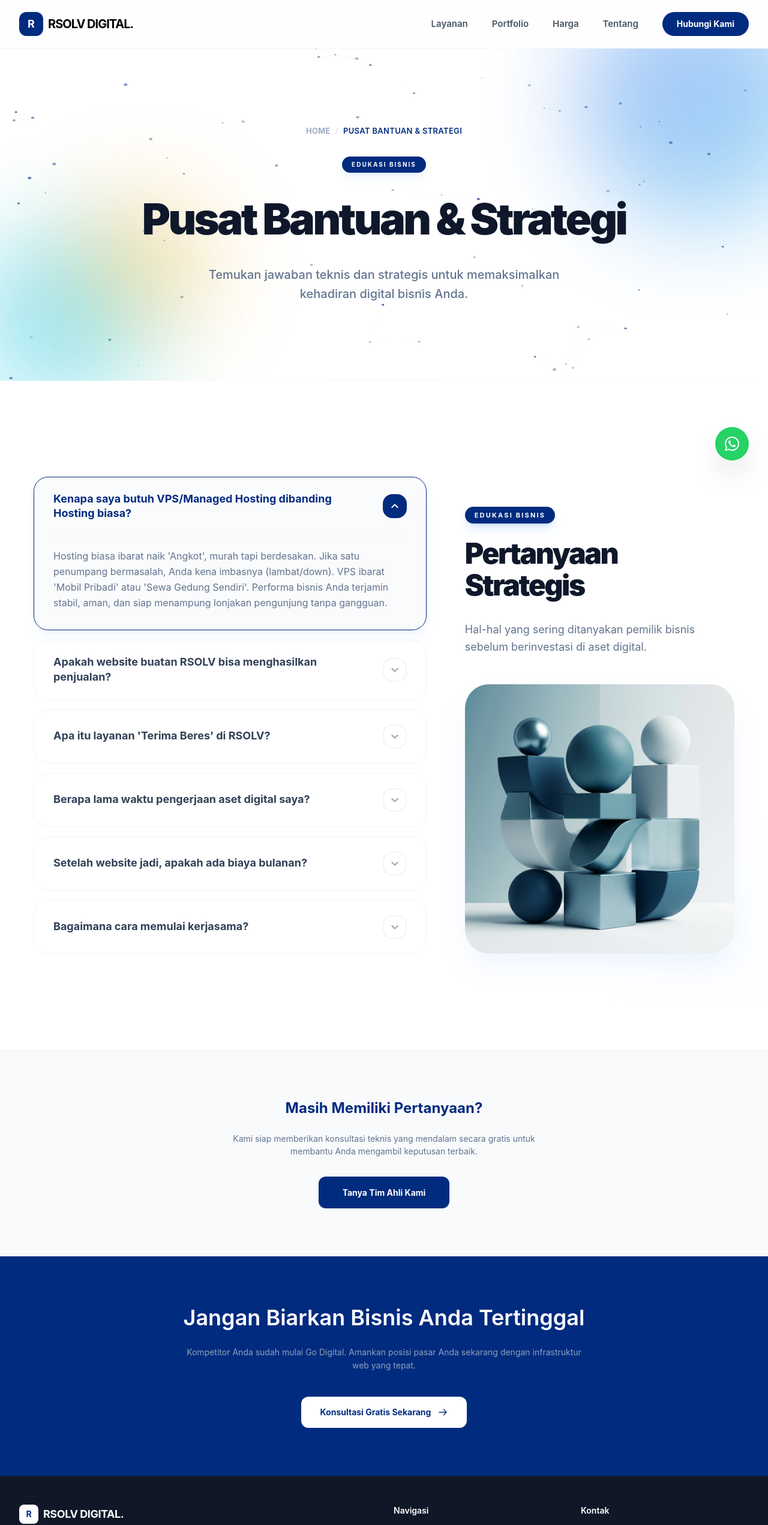
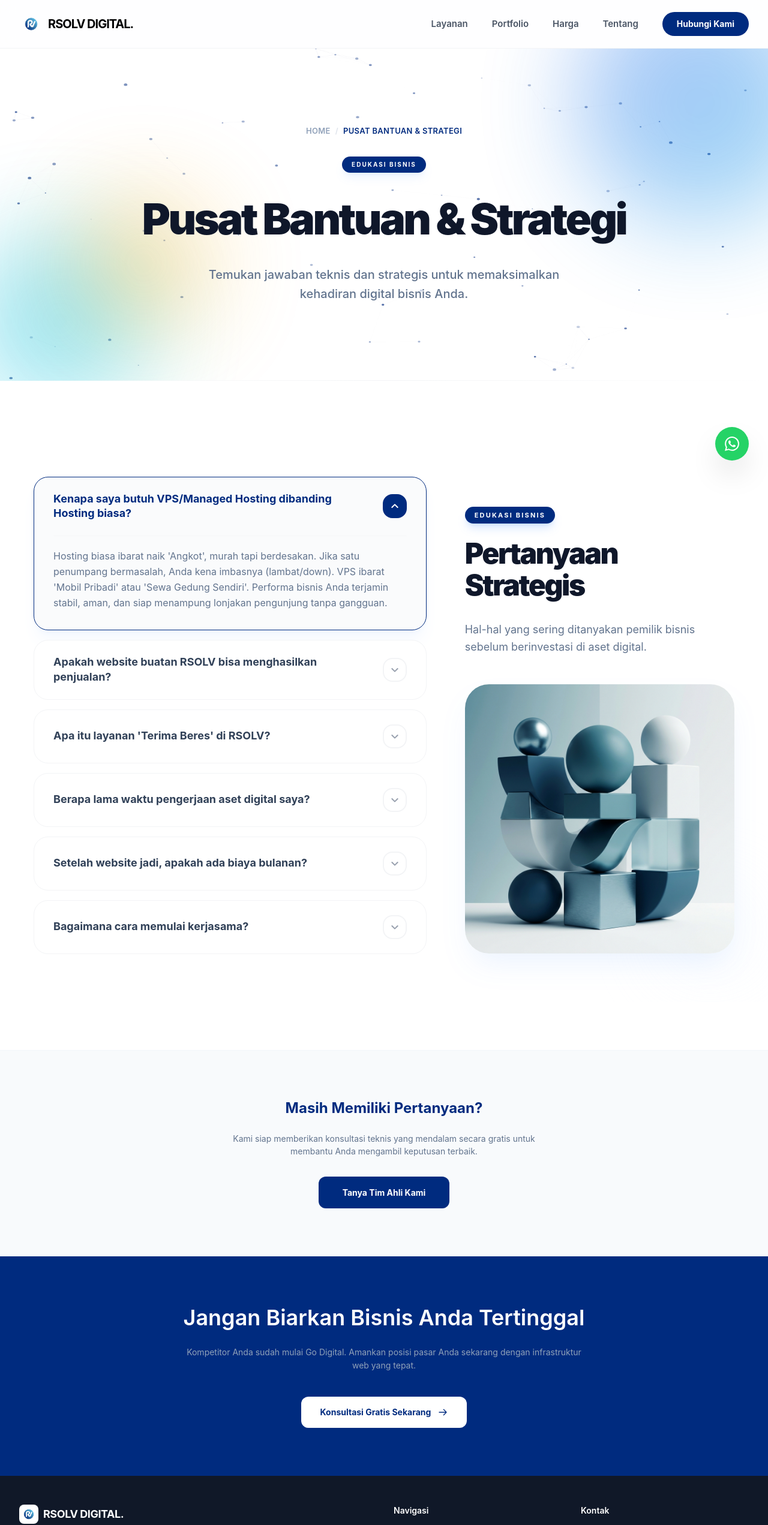
Before and after one commit to fadeta-ig/rspace, a Next.js app: page /faq in a window 1280 px wide. Shown: the top 2543 px of the page at 60% size. Built offline with nearby package versions, Linux system fonts and the light colour scheme; a web font is replaced by a local one.

Commit message:
commit logo

```diff
--- a/src/app/globals.css
+++ b/src/app/globals.css
@@ -112,7 +112,6 @@ body {
   width: 40px;
   height: 40px;
   border-radius: 10px;
-  background: #002B7F;
   display: flex;
   align-items: center;
   justify-content: center;
@@ -125,11 +124,7 @@ body {
   box-shadow: 0 16px 20px rgba(37, 99, 235, 0.4);
 }
 
-.hero-brand .logo-icon span {
-  color: white;
-  font-size: 1rem;
-  font-weight: 700;
-}
+/* .hero-brand .logo-icon span removed as logo is now an image */
 
 .hero-brand-name {
   font-family: 'Google Sans Flex', -apple-system, sans-serif;
--- a/src/components/layout/Footer.tsx
+++ b/src/components/layout/Footer.tsx
@@ -1,7 +1,9 @@
 "use client";
 
 import Link from "next/link";
+import Image from "next/image";
 import content from "@/data/content.json";
+import logo from "@/assets/logo/rsolv-logo.webp";
 
 const { site, navbar, footer, contact } = content;
 
@@ -12,8 +14,12 @@ export default function Footer() {
                 <div className="grid grid-cols-1 md:grid-cols-4 gap-8 mb-8">
                     <div className="md:col-span-2">
                         <Link href="/" className="flex items-center gap-2 mb-4 group cursor-pointer">
-                            <div className="w-8 h-8 rounded-lg bg-white flex items-center justify-center">
-                                <span className="text-[#002B7F] font-bold text-sm">{site.logoLetter}</span>
+                            <div className="w-8 h-8 rounded-lg overflow-hidden flex items-center justify-center bg-white">
+                                <Image
+                                    src={logo}
+                                    alt={site.name}
+                                    className="w-full h-full object-cover"
+                                />
                             </div>
                             <span className="font-bold text-lg text-white tracking-tight">{site.name}</span>
                         </Link>
--- a/src/components/layout/Header.tsx
+++ b/src/components/layout/Header.tsx
@@ -2,7 +2,9 @@
 
 import { useState, useEffect, useRef } from "react";
 import Link from "next/link";
+import Image from "next/image";
 import content from "@/data/content.json";
+import logo from "@/assets/logo/rsolv-logo.webp";
 import { CloseIcon, ContactIcon } from "@/components/ui/Icons";
 
 const { site, navbar } = content;
@@ -54,8 +56,12 @@ export default function Header() {
                 <div className="container px-4 lg:px-8">
                     <div className="flex items-center justify-between h-20">
                         <Link href="/" className="flex items-center gap-2 group">
-                            <div className="w-10 h-10 rounded-xl bg-[#002B7F] flex items-center justify-center transition-all duration-300 group-hover:scale-105 group-hover:shadow-lg group-hover:shadow-blue-500/20">
-                                <span className="text-white font-bold text-lg">{site.logoLetter}</span>
+                            <div className="w-10 h-10 rounded-xl overflow-hidden flex items-center justify-center transition-all duration-300 group-hover:scale-105 group-hover:shadow-lg group-hover:shadow-blue-500/20">
+                                <Image
+                                    src={logo}
+                                    alt={site.name}
+                                    className="w-full h-full object-cover"
+                                />
                             </div>
                             <span className="font-bold text-xl text-black tracking-tighter">{site.name}</span>
                         </Link>
@@ -102,8 +108,12 @@ export default function Header() {
                 {/* Close Button Header */}
                 <div className="flex items-center justify-between p-6">
                     <Link href="/" onClick={closeMenu} className="flex items-center gap-2">
-                        <div className="w-8 h-8 rounded-lg bg-[#002B7F] flex items-center justify-center">
-                            <span className="text-white font-bold text-sm">{site.logoLetter}</span>
+                        <div className="w-8 h-8 rounded-lg overflow-hidden flex items-center justify-center">
+                            <Image
+                                src={logo}
+                                alt={site.name}
+                                className="w-full h-full object-cover"
+                            />
                         </div>
                         <span className="font-bold text-lg text-black tracking-tight">{site.name}</span>
                     </Link>
--- a/src/components/sections/Hero.tsx
+++ b/src/components/sections/Hero.tsx
@@ -2,7 +2,9 @@
 
 import { useEffect } from "react";
 import Link from "next/link";
+import Image from "next/image";
 import content from "@/data/content.json";
+import logo from "@/assets/logo/rsolv-logo.webp";
 import InteractiveBackground from "@/components/ui/InteractiveBackground";
 
 const { hero, site } = content;
@@ -48,8 +50,12 @@ export default function Hero() {
             <div className="hero-content">
                 {/* Logo with Brand Name */}
                 <div className="hero-brand opacity-0">
-                    <div className="logo-icon">
-                        <span>{site.logoLetter}</span>
+                    <div className="logo-icon overflow-hidden">
+                        <Image
+                            src={logo}
+                            alt={site.name}
+                            className="w-full h-full object-cover"
+                        />
                     </div>
                     <span className="hero-brand-name">{site.name}</span>
                 </div>
--- a/src/data/content.json
+++ b/src/data/content.json
@@ -3,6 +3,7 @@
         "name": "RSOLV DIGITAL.",
         "shortName": "RSOLV",
         "logoLetter": "R",
+        "logo": "/src/assets/logo/rsolv-logo.webp",
         "tagline": "Jasa Pembuatan Website Profesional End-to-End",
         "description": "RSOLV Digital menyediakan layanan pembuatan website profesional dari desain hingga hosting. Solusi digital lengkap, modern, dan SEO optimal untuk bisnis Anda.",
         "keywords": [
```
Also changed, not shown: src/assets/logo/rsolv-logo.webp (added).
